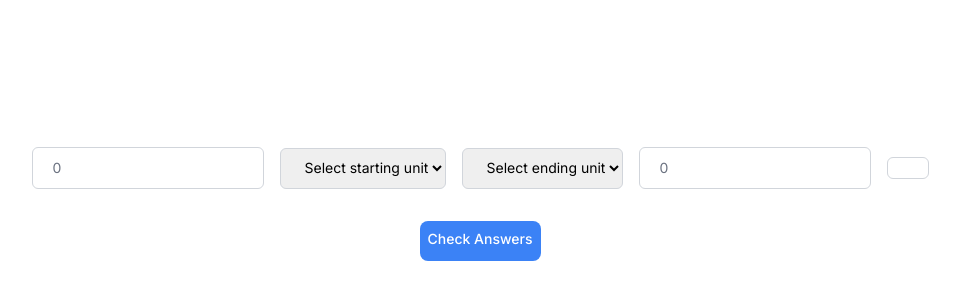
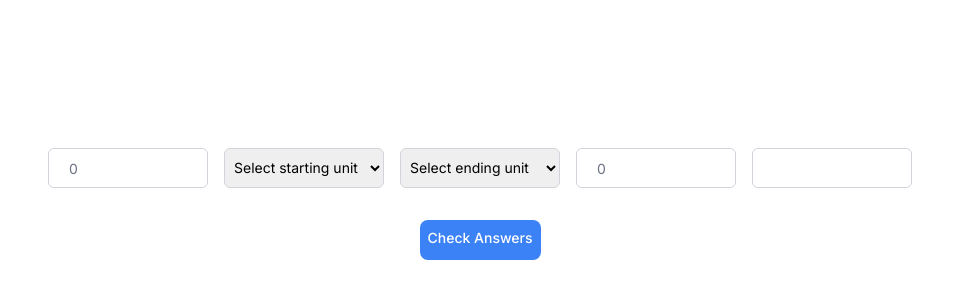
Before and after one commit to sjohnamson/unit-converter, a Next.js app: page / in a window 1280 px wide. Shown: the part 212-512 px from the top of the page, without its empty margins (160-1120 px from the left). Built offline with nearby package versions, Linux system fonts and the light colour scheme.

Commit message:
Add conditional rendering in worksheet/inputs to change ui if input is invalid

```diff
--- a/src/app/page.tsx
+++ b/src/app/page.tsx
@@ -14,7 +14,9 @@ export default function Home() {
     endingUnit: "",
     studentAnswer: 0,
   });
+
   const [isCorrect, setIsCorrect] = useState(false);
+  const [isValid, setIsValid] = useState(false);
   const [buttonClicked, setButtonClicked] = useState(false);
 
   const handleInputChange = (name: string, value: string | number) => {
@@ -61,10 +63,13 @@ const handleCheckButton = () => {
           name="endingUnit"
           value={questionState.endingUnit}
           onChange={handleInputChange}
-          options={
+          options={questionState.startingUnit ? (
             temperatures.includes(questionState.startingUnit)
               ? ["Select ending unit", ...temperatures]
               : ["Select ending unit", ...volumes]
+          ) : (
+            ["Select ending unit"]
+          )
           }
         />
         <Inputs
--- a/src/app/ui/worksheet/dropdowns.tsx
+++ b/src/app/ui/worksheet/dropdowns.tsx
@@ -11,7 +11,7 @@ return(
     {label}
 </label>
 <select
-  className="peer block w-90 rounded-md border border-gray-300 py-[10px] pl-5 text-sm outline-2 placeholder:text-gray-500"
+  className="peer block w-[160px] h-[40px] rounded-md border border-gray-300 py-[10px] pl-[5px] pr-[5px] text-sm outline-2 placeholder:text-gray-500"
   value={value}
   onChange={handleChange}
 >
--- a/src/app/ui/worksheet/inputs.tsx
+++ b/src/app/ui/worksheet/inputs.tsx
@@ -1,24 +1,37 @@
+import { InputsProps } from "@/app/lib/definitions";
 
-import {InputsProps} from "@/app/lib/definitions"
-
-const Inputs: React.FC<InputsProps> = ({label, placeholder, value, name, onChange}) => {
+const Inputs: React.FC<InputsProps> = ({
+  label,
+  placeholder,
+  value,
+  name,
+  onChange,
+}) => {
   const handleChange = (e: React.ChangeEvent<HTMLInputElement>) => {
     const newInput = parseFloat(e.target.value);
     onChange(name, newInput);
   };
 
-return(
+  console.log('value is:', typeof value)
+  // Conditionally change field color based on whether or not input is valid
+  const borderColor =
+    isNaN(value) ? "border-red-400" : "border-gray-300";
+
+    const textColor =
+    isNaN(value) ? "text-red-400" : "text-gray-300";
+
+  return (
     <div className="relative flex flex-1 flex-shrink-0">
       <label htmlFor="Input" className="sr-only">
         {label}
       </label>
       <input
-  className="peer block w-90 rounded-md border border-gray-300 py-[10px] pl-5 text-sm outline-2 placeholder:text-gray-500"
+        className={`peer block w-[160px] h-[40px] rounded-md border ${borderColor} ${textColor} py-[10px] pl-5 text-sm outline-2 placeholder:text-gray-500`}
         placeholder={placeholder}
         onChange={handleChange}
       />
     </div>
-
-)}
+  );
+};
 
 export default Inputs;
--- a/src/app/ui/worksheet/results.tsx
+++ b/src/app/ui/worksheet/results.tsx
@@ -2,7 +2,7 @@ import { ResultsProps } from "@/app/lib/definitions";
 
 const Results: React.FC<ResultsProps> = ({isCorrect, buttonClicked}) => {
     const getResultDiv = (text: string, border: string, color: string) => (
-        <div className={`peer block w-90 rounded-md border ${border} ${color} py-[10px] pl-5 pr-5 text-sm outline-2 placeholder:text-gray-500`}>
+        <div className={`peer block w-[160px] h-[40px] rounded-md border ${border} ${color} py-[10px] pl-5 pr-5 text-sm outline-2 placeholder:text-gray-500`}>
           {text}
         </div>
       );
```
Lines whose indentation alone changed are shown as unchanged.
